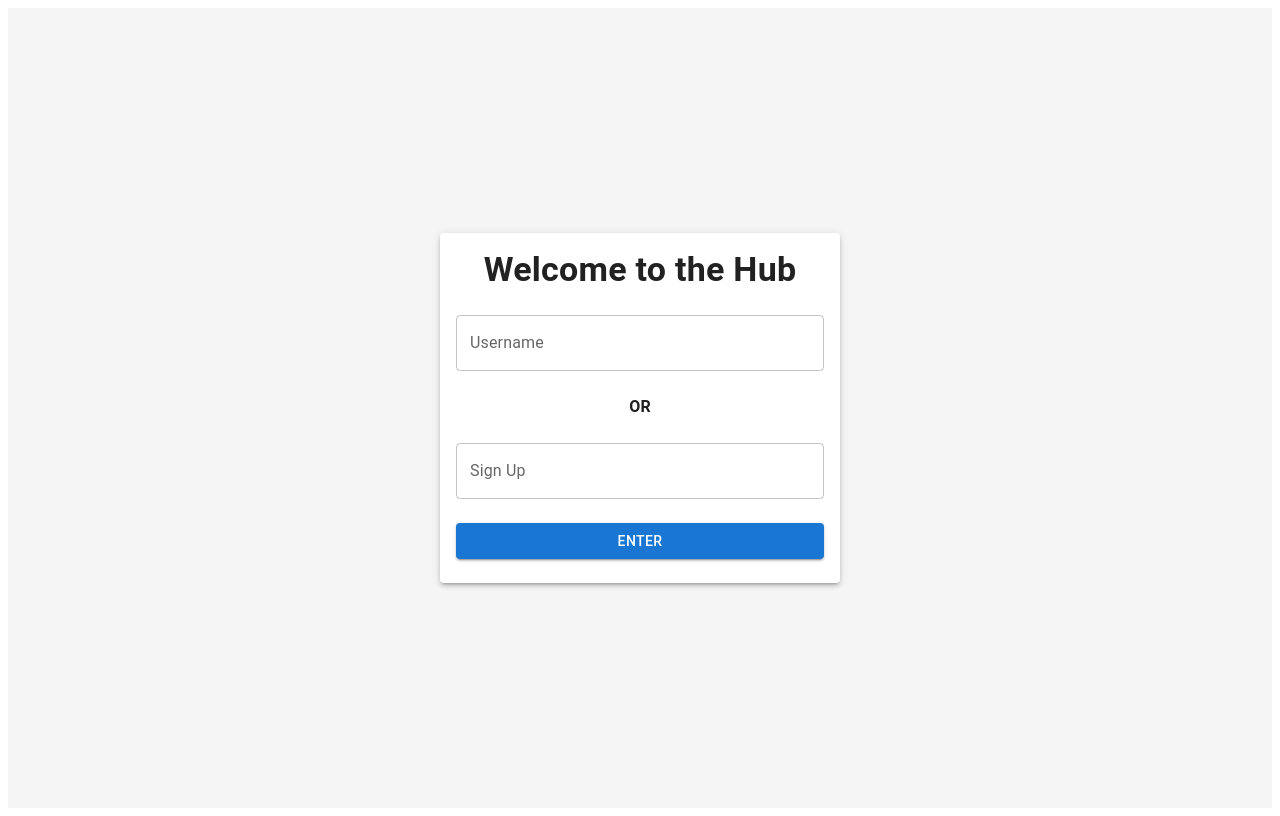
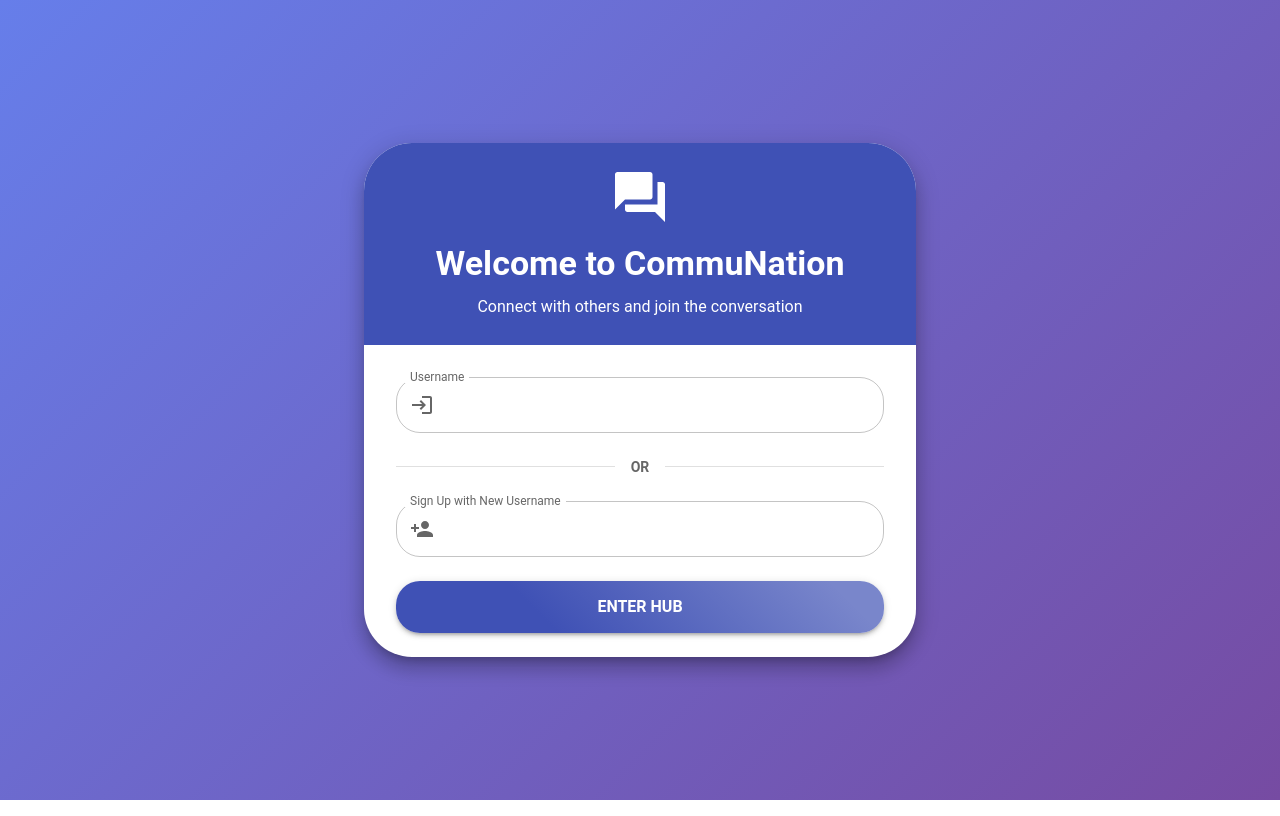
Before and after one commit to LemonDrew/web-forum, a React (Vite) app in the folder frontend/: page / in a window 1280 px wide. Built offline with nearby package versions, Linux system fonts and the light colour scheme.

Commit message:
Improve the LoginPage's styling

```diff
--- a/frontend/src/components/LoginPage.tsx
+++ b/frontend/src/components/LoginPage.tsx
@@ -8,11 +8,85 @@ import Card from '@mui/material/Card';
 import CardContent from '@mui/material/CardContent';
 import Alert from '@mui/material/Alert';
 import Stack from '@mui/material/Stack';
+import { ThemeProvider, createTheme } from '@mui/material/styles';
+import Container from '@mui/material/Container';
+import Paper from '@mui/material/Paper';
+import Divider from '@mui/material/Divider';
+import ForumIcon from '@mui/icons-material/Forum';
+import PersonAddIcon from '@mui/icons-material/PersonAdd';
+import LoginIcon from '@mui/icons-material/Login';
+import { motion } from 'framer-motion';
+import CssBaseline from '@mui/material/CssBaseline';
+
+// Create a custom theme
+const theme = createTheme({
+  palette: {
+    primary: {
+      main: '#3f51b5', // Indigo
+    },
+    secondary: {
+      main: '#f50057', // Pink
+    },
+    background: {
+      default: '#f5f7fa',
+    },
+  },
+  typography: {
+    fontFamily: '"Poppins", "Roboto", "Helvetica", "Arial", sans-serif',
+    h4: {
+      fontWeight: 700,
+    },
+  },
+  shape: {
+    borderRadius: 12,
+  },
+  components: {
+    MuiCssBaseline: {
+      styleOverrides: {
+        'html, body': {
+          margin: 0,
+          padding: 0,
+          overflow: 'hidden',
+          height: '100%',
+          width: '100%',
+        },
+        body: {
+          background: 'linear-gradient(135deg, #667eea 0%, #764ba2 100%)',
+          backgroundAttachment: 'fixed',
+          backgroundSize: 'cover',
+        },
+        '#root': {
+          height: '100%',
+          width: '100%',
+        },
+      },
+    },
+  },
+});
+
+// Create a wrapper component that will apply styles to ensure the background covers the whole screen
+const GlobalStyles = () => (
+  <style jsx global>{`
+    html, body, #root {
+      margin: 0;
+      padding: 0;
+      height: 100%;
+      width: 100%;
+      overflow-x: hidden;
+    }
+    body {
+      background: linear-gradient(135deg, #667eea 0%, #764ba2 100%);
+      background-attachment: fixed;
+      background-size: cover;
+    }
+  `}</style>
+);
 
 function LoginPage() {
     const navigate = useNavigate();
     const [inputStates, setInputStates] = useState({ username: "", newUsername: "" });
     const [error, setError] = useState(null); // State to track errors
+    const [isLoading, setIsLoading] = useState(false);
 
     const handleInputChange = (e) => {
         const { name, value } = e.target;
@@ -20,6 +94,8 @@ function LoginPage() {
             ...prev,
             [name]: value,
         }));
+        // Clear error when user starts typing
+        if (error) setError(null);
     };
 
     const checkUserName = async (username) => {
@@ -67,6 +143,9 @@ function LoginPage() {
             return;
         }
 
+        setIsLoading(true);
+
+        try {
             if (username) {
                 inDataBase = await checkUserName(username);
             } else if (newUsername) {
@@ -76,64 +155,168 @@ function LoginPage() {
             if (inDataBase) {
                 navigate("/Forum", { state: { username: username || newUsername } });
             } else {
-            setError("Such a username does not exist or could not be registered.");
+                setError(username
+                    ? "Username not found. Try signing up instead."
+                    : "This username could not be registered. Please try another one.");
+            }
+        } catch (err) {
+            setError("Connection error. Please try again later.");
+        } finally {
+            setIsLoading(false);
         }
     };
 
     return (
+        <ThemeProvider theme={theme}>
+            <CssBaseline />
+            <GlobalStyles />
             <Box
                 sx={{
                     display: 'flex',
                     justifyContent: 'center',
                     alignItems: 'center',
-                height: '100vh',
-                backgroundColor: '#f5f5f5',
+                    minHeight: '100vh',
+                    width: '100%',
+                    padding: 2,
+                    boxSizing: 'border-box',
+                    margin: 0,
                 }}
             >
-            <Card sx={{ minWidth: 400, boxShadow: 3 }}>
-                <CardContent>
-                    <Typography variant="h4" sx={{ textAlign: 'center', marginBottom: 3, fontWeight: 'bold' }}>
-                        Welcome to the Hub
+                <Container maxWidth="sm">
+                    <motion.div
+                        initial={{ opacity: 0, y: -20 }}
+                        animate={{ opacity: 1, y: 0 }}
+                        transition={{ duration: 0.5 }}
+                    >
+                        <Paper
+                            elevation={12}
+                            sx={{
+                                borderRadius: 4,
+                                overflow: 'hidden',
+                            }}
+                        >
+                            <Box
+                                sx={{
+                                    backgroundColor: 'primary.main',
+                                    padding: 3,
+                                    display: 'flex',
+                                    flexDirection: 'column',
+                                    alignItems: 'center',
+                                    color: 'white',
+                                }}
+                            >
+                                <ForumIcon sx={{ fontSize: 60, mb: 2 }} />
+                                <Typography variant="h4" sx={{ fontWeight: 'bold' }}>
+                                    Welcome to CommuNation
                                 </Typography>
+                                <Typography variant="subtitle1" sx={{ mt: 1, textAlign: 'center' }}>
+                                    Connect with others and join the conversation
+                                </Typography>
+                            </Box>
+
+                            <CardContent sx={{ padding: 4 }}>
                                 <form onSubmit={handleSubmit}>
                                     <Stack spacing={3}>
+                                        <Box sx={{ position: 'relative' }}>
                                             <TextField
                                                 name="username"
                                                 label="Username"
+                                                variant="outlined"
                                                 value={inputStates.username}
                                                 onChange={handleInputChange}
                                                 disabled={inputStates.newUsername.length > 0}
                                                 fullWidth
+                                                InputProps={{
+                                                    startAdornment: <LoginIcon sx={{ mr: 1, color: 'text.secondary' }} />,
+                                                }}
+                                                sx={{
+                                                    '& .MuiOutlinedInput-root': {
+                                                        borderRadius: 2,
+                                                    }
+                                                }}
                                             />
-                            <Typography variant="body1" sx={{ textAlign: 'center', fontWeight: 'bold' }}>
+                                        </Box>
+
+                                        <Box sx={{ display: 'flex', alignItems: 'center', my: 1 }}>
+                                            <Divider sx={{ flexGrow: 1 }} />
+                                            <Typography
+                                                variant="body2"
+                                                sx={{
+                                                    mx: 2,
+                                                    fontWeight: 'bold',
+                                                    color: 'text.secondary'
+                                                }}
+                                            >
                                                 OR
                                             </Typography>
+                                            <Divider sx={{ flexGrow: 1 }} />
+                                        </Box>
+
                                         <TextField
                                             name="newUsername"
-                                label="Sign Up"
+                                            label="Sign Up with New Username"
+                                            variant="outlined"
                                             value={inputStates.newUsername}
                                             onChange={handleInputChange}
                                             disabled={inputStates.username.length > 0}
                                             fullWidth
+                                            InputProps={{
+                                                startAdornment: <PersonAddIcon sx={{ mr: 1, color: 'text.secondary' }} />,
+                                            }}
+                                            sx={{
+                                                '& .MuiOutlinedInput-root': {
+                                                    borderRadius: 2,
+                                                }
+                                            }}
                                         />
+
                                         {error && (
-                                <Alert severity="error" sx={{ marginTop: 2 }}>
+                                            <motion.div
+                                                initial={{ opacity: 0, y: -10 }}
+                                                animate={{ opacity: 1, y: 0 }}
+                                                transition={{ duration: 0.3 }}
+                                            >
+                                                <Alert
+                                                    severity="error"
+                                                    sx={{
+                                                        borderRadius: 2,
+                                                        boxShadow: 1
+                                                    }}
+                                                >
                                                     {error}
                                                 </Alert>
+                                            </motion.div>
                                         )}
+
+                                        <motion.div whileHover={{ scale: 1.02 }} whileTap={{ scale: 0.98 }}>
                                             <Button
                                                 type="submit"
                                                 variant="contained"
                                                 fullWidth
-                                sx={{ backgroundColor: '#1976d2', color: 'white', '&:hover': { backgroundColor: '#1565c0' } }}
+                                                disabled={isLoading}
+                                                sx={{
+                                                    py: 1.5,
+                                                    borderRadius: 2,
+                                                    fontSize: '1rem',
+                                                    fontWeight: 'bold',
+                                                    boxShadow: 3,
+                                                    background: 'linear-gradient(45deg, #3f51b5 30%, #7986cb 90%)',
+                                                    '&:hover': {
+                                                        boxShadow: 6,
+                                                    }
+                                                }}
                                             >
-                                Enter
+                                                {isLoading ? "Connecting..." : "Enter Hub"}
                                             </Button>
+                                        </motion.div>
                                     </Stack>
                                 </form>
                             </CardContent>
-            </Card>
+                        </Paper>
+                    </motion.div>
+                </Container>
             </Box>
+        </ThemeProvider>
     );
 }
 
```
Also changed, not shown: frontend/src/components/LoginPage.css (deleted). Lines whose indentation alone changed are shown as unchanged.
